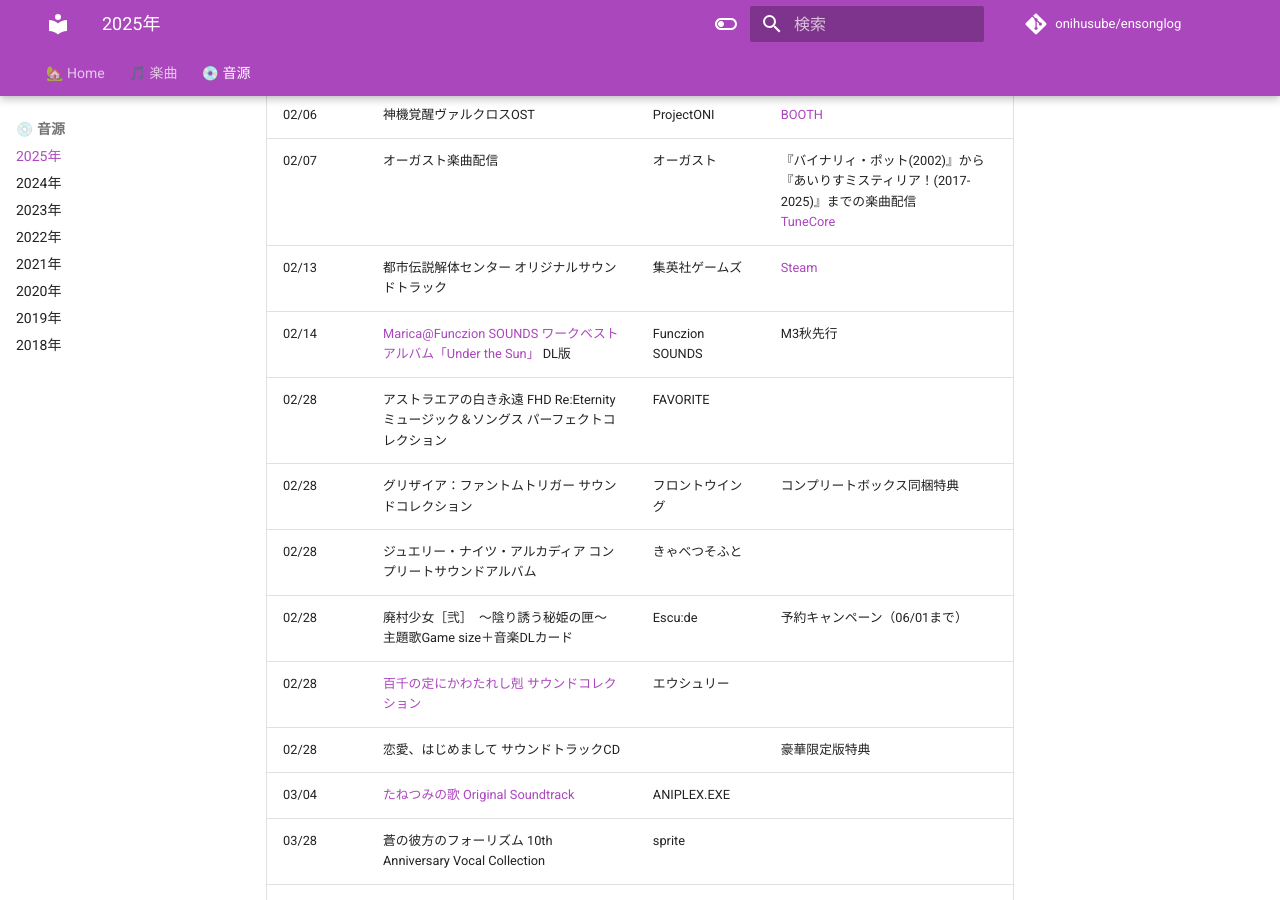
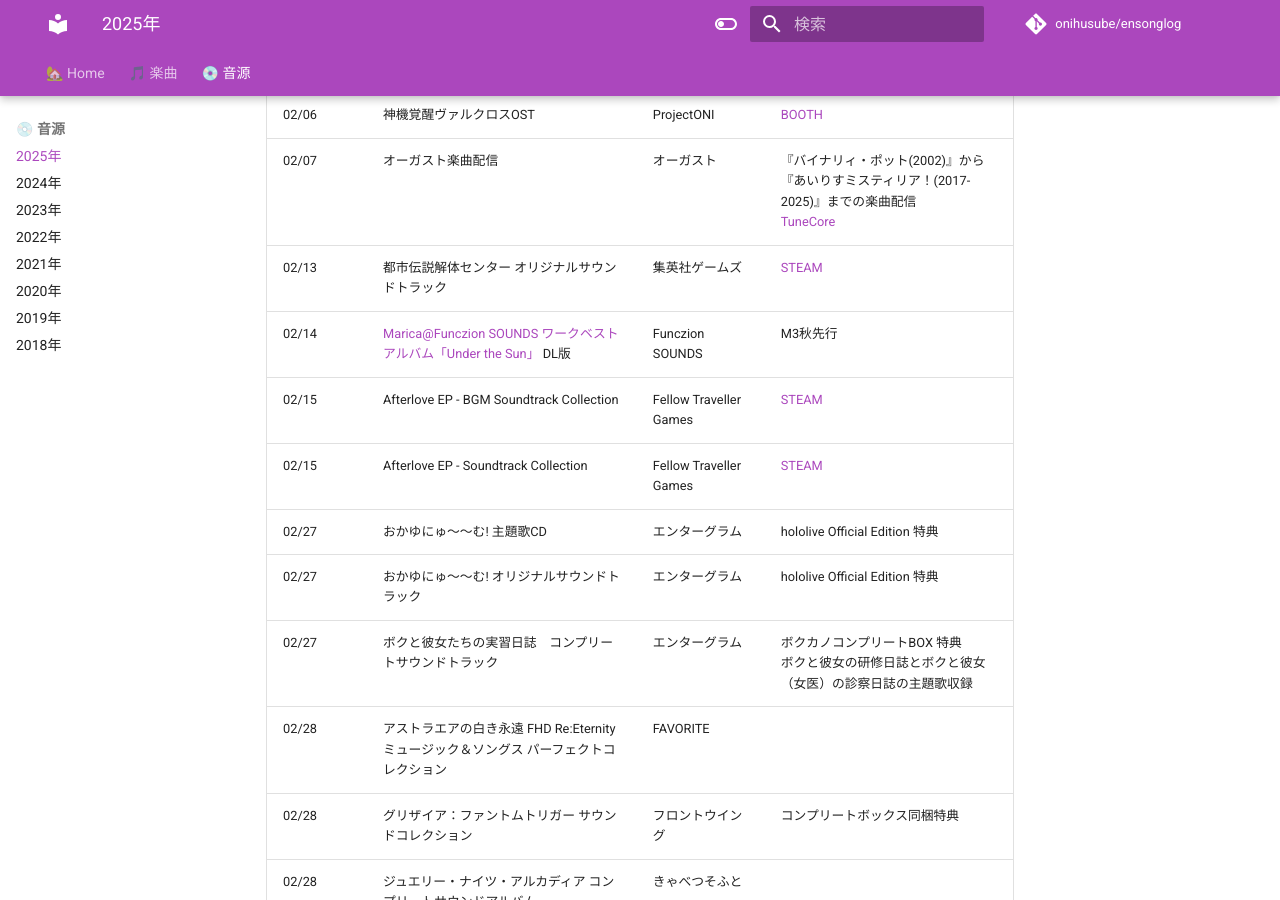
Before and after one commit to onihusube/ensonglog, an MkDocs documentation site: the page built from docs/2025/音源.md, in a window 1280 px wide and 900 px high, scrolled down 1438 px. Built offline with MkDocs 1.6.1 and Material for MkDocs 9.7.7, drawn with Linux system fonts in a browser that asks for light colours; comment, search, counter and statistics services are not loaded.

Commit message:
2月発売ゲームの音源追記

```diff
--- a/docs/2025/音源.md
+++ b/docs/2025/音源.md
@@ -29,8 +29,13 @@
 | 02/06 | [Akizora no Memories Vocal Collection](../2024/%E9%9F%B3%E6%BA%90%E5%80%8B%E5%88%A5/Akizora%20no%20Memories%20Vocal%20Collection.md) | GALEX SOFT | 配信 |
 | 02/06 | 神機覚醒ヴァルクロスOST | ProjectONI | [BOOTH](https://booth.pm/ja/items/6517646) |
 | 02/07 | オーガスト楽曲配信 | オーガスト | 『バイナリィ・ポット(2002)』から『あいりすミスティリア！(2017-2025)』までの楽曲配信 </br> [TuneCore](https://www.tunecore.co.jp/artists?id=55721) |
-| 02/13 | 都市伝説解体センター オリジナルサウンドトラック | 集英社ゲームズ | [Steam](https://store.steampowered.com/app/3449720/_/) |
+| 02/13 | 都市伝説解体センター オリジナルサウンドトラック | 集英社ゲームズ | [STEAM](https://store.steampowered.com/app/3449720/_/) |
 | 02/14 | [Marica@Funczion SOUNDS ワークベストアルバム「Under the Sun」](../2024/%E9%9F%B3%E6%BA%90%E5%80%8B%E5%88%A5/Under%20the%20Sun.md) DL版 | Funczion SOUNDS | M3秋先行 |
+| 02/15 | Afterlove EP - BGM Soundtrack Collection | Fellow Traveller Games | [STEAM](https://store.steampowered.com/app/3488960/Afterlove_EP__BGM_Soundtrack_Collection/) |
+| 02/15 | Afterlove EP - Soundtrack Collection | Fellow Traveller Games | [STEAM](https://store.steampowered.com/app/2167520/Afterlove_EP__Soundtrack_Collection/) |
+| 02/27 | おかゆにゅ～～む! 主題歌CD | エンターグラム | hololive Official Edition 特典 |
+| 02/27 | おかゆにゅ～～む! オリジナルサウンドトラック | エンターグラム | hololive Official Edition 特典 |
+| 02/27 | ボクと彼女たちの実習日誌　コンプリートサウンドトラック | エンターグラム | ボクカノコンプリートBOX 特典 </br> ボクと彼女の研修日誌とボクと彼女（女医）の診察日誌の主題歌収録 |
 | 02/28 | アストラエアの白き永遠 FHD Re:Eternity ミュージック＆ソングス パーフェクトコレクション | FAVORITE |  |
 | 02/28 | グリザイア：ファントムトリガー サウンドコレクション | フロントウイング | コンプリートボックス同梱特典 |
 | 02/28 | ジュエリー・ナイツ・アルカディア コンプリートサウンドアルバム | きゃべつそふと |  |
```
